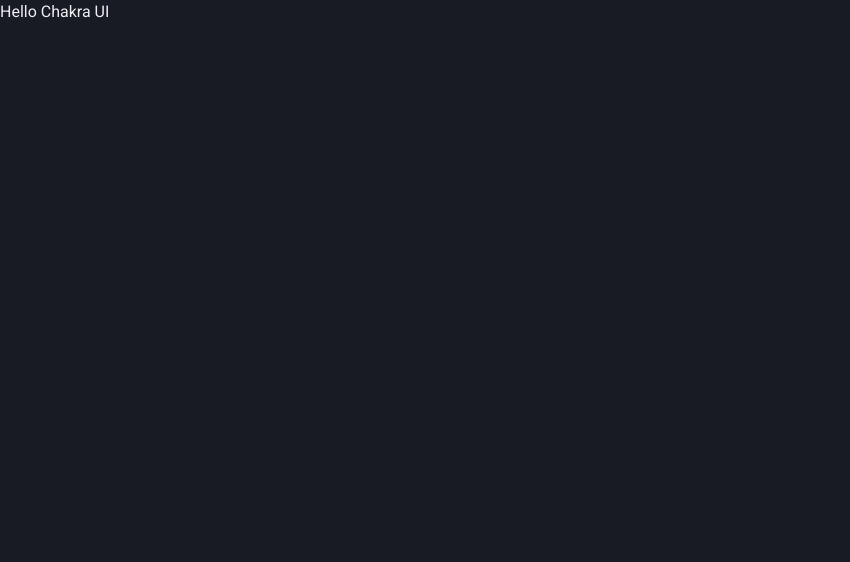
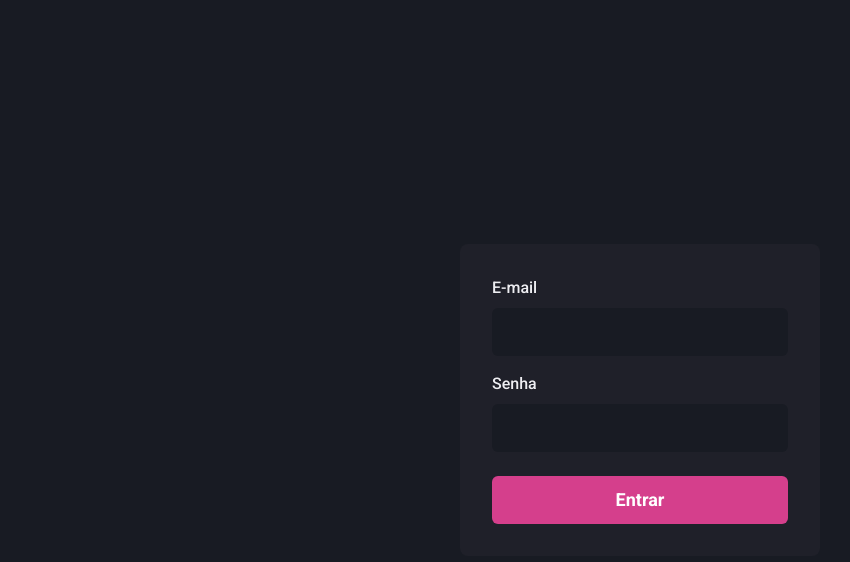
Before and after one commit to ronaldprofile/dashgo-ignite, a Next.js app: page / in a window 1280 px wide. Shown: the top 562 px of the page, without its empty margins (0-850 px from the left). Built offline with nearby package versions, Linux system fonts and the light colour scheme.

Commit message:
I created the SignIn page using Chakra elements

```diff
--- a/src/pages/index.tsx
+++ b/src/pages/index.tsx
@@ -1,3 +1,27 @@
-export default function Home() {
-  return <h1>Hello Chakra UI</h1>;
+import { Flex, Button, Stack } from "@chakra-ui/react";
+import { Input } from "../components/Form/Input";
+
+export default function SignIn() {
+  return (
+    <Flex w="100vw" h="100vh" align="center" justify="center">
+      <Flex
+        as="form"
+        w="100%"
+        maxW={360}
+        direction="column"
+        bg="gray.800"
+        p="8" // % por 4 ou * 4
+        borderRadius={8}
+      >
+        <Stack spacing="4">
+          <Input name="email" type="email" label="E-mail" />
+          <Input name="password" type="password" label="Senha" />
+        </Stack>
+
+        <Button type="submit" mt="6" size="lg" colorScheme="pink">
+          Entrar
+        </Button>
+      </Flex>
+    </Flex>
+  );
 }
```
